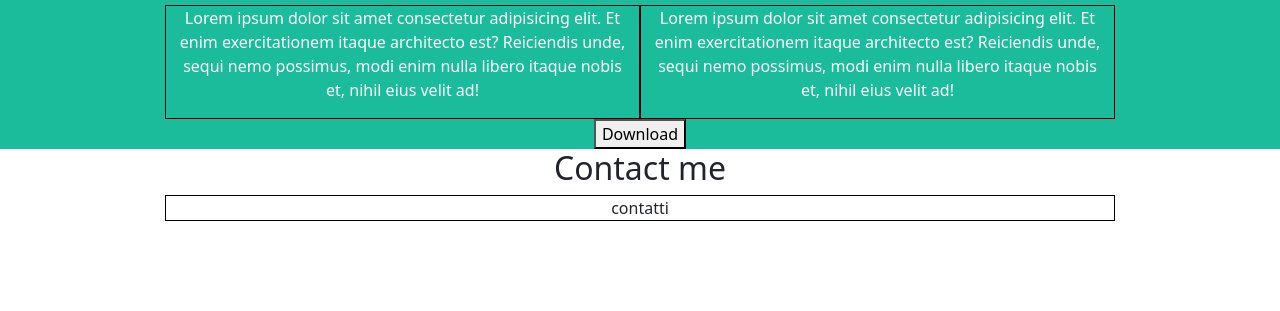
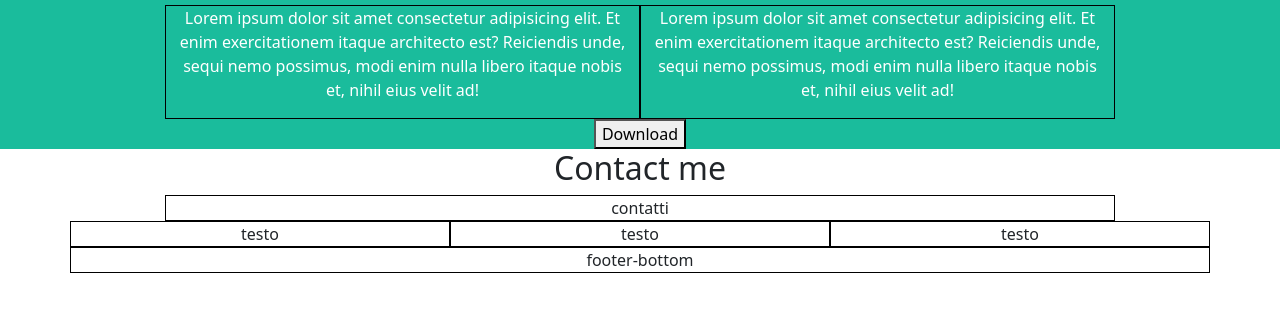
Before and after one commit to JohnQuimson/html-css-bootstrap-freelancer, a plain HTML site: page index.html in a window 1280 px wide. Shown: the part 291-602 px from the top of the page. Drawn offline with nearby package versions, Linux system fonts and the light colour scheme.

Commit message:
feat: sezione footer

```diff
--- a/css/style.css
+++ b/css/style.css
@@ -1,6 +1,7 @@
 :root {
   --bg-primary: #1abc9c;
-  --bg-navbar: #2c3e50;
+  --bg-secondary: #2c3e50;
+  --bg-ftr-top: #3a546d;
 }
 
 .jq-bordi {
@@ -9,7 +10,7 @@
 
 nav {
   color: white;
-  background-color: var(--bg-navbar);
+  background-color: var(--bg-secondary);
 }
 
 .jumbotron {
@@ -25,3 +26,11 @@ nav {
   background-color: var(--bg-primary);
   color: white;
 }
+
+.footer-top {
+  background-color: var(--bg-ftr-top);
+}
+
+.footer-bottom {
+  background-color: var(--bg-secondary);
+}
--- a/index.html
+++ b/index.html
@@ -100,5 +100,29 @@
         </div>
       </div>
     </main>
+
+    <!-- Footer -->
+    <footer>
+      <!-- Footer top -->
+      <footer-top>
+        <div class="container text-center">
+          <div class="row justify-content-center">
+            <div class="col-10 col-md-4 col-lg-4 jq-bordi">testo</div>
+            <div class="col-10 col-md-4 col-lg-4 jq-bordi">testo</div>
+            <div class="col-10 col-md-4 col-lg-4 jq-bordi">testo</div>
+          </div>
+        </div>
+      </footer-top>
+
+      <!-- Footer bottom -->
+      <footer-bottom>
+        <div class="container text-center">
+          <div class="row justify-content-center">
+            <div class="col-12 jq-bordi">footer-bottom</div>
+          </div>
+        </div>
+      </footer-bottom>
+    </footer>
+    <!-- /Footer -->
   </body>
 </html>
```
